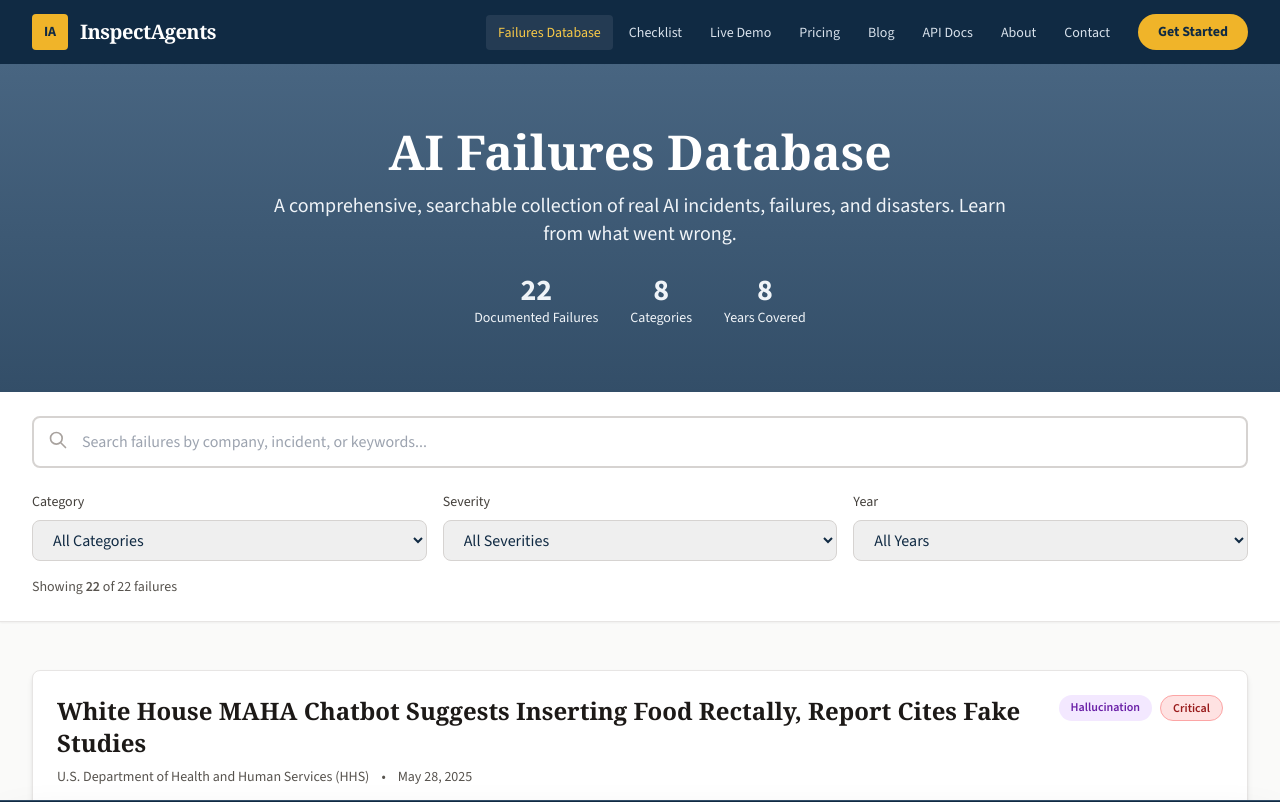
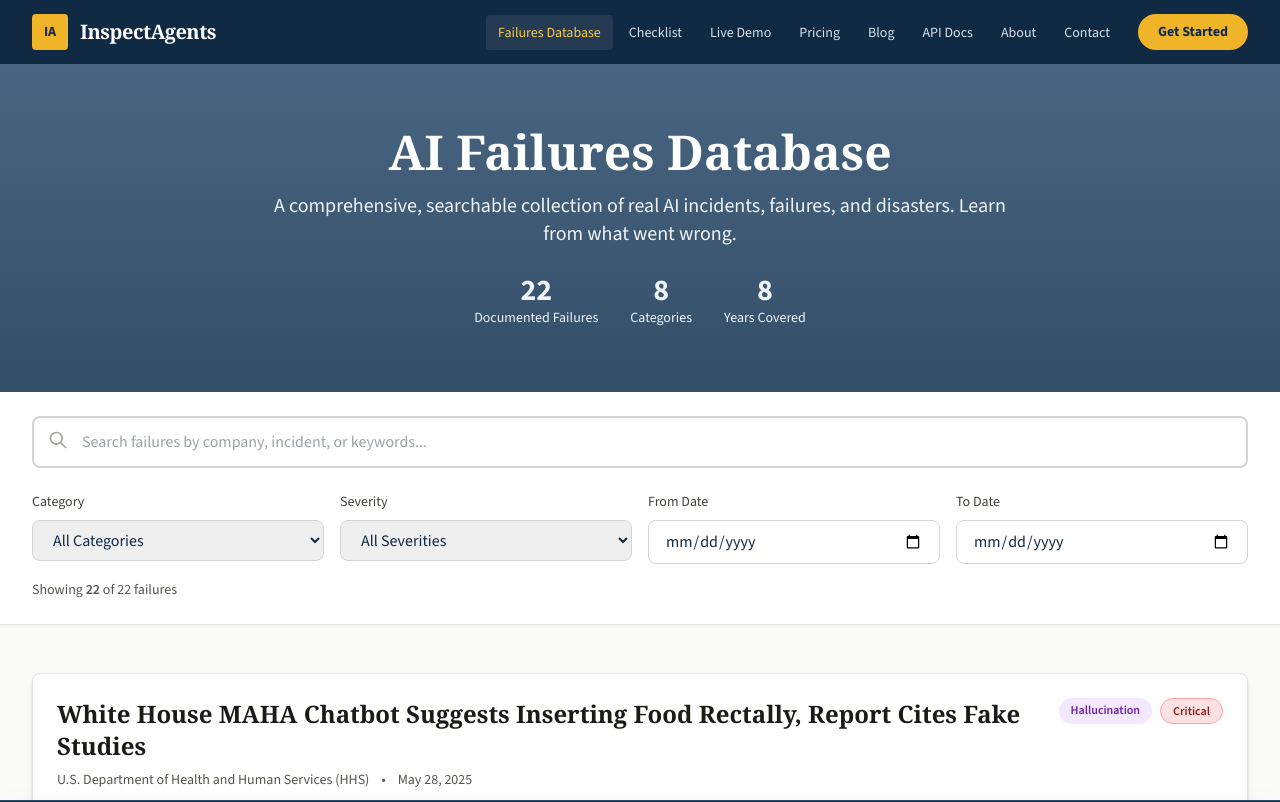
Before and after one commit to LeonMelamud/inspector-agents, a Next.js app: page /failures in a window 1280 px wide. Shown: the top 802 px of the page. Built offline with nearby package versions, Linux system fonts and the light colour scheme.

Commit message:
feat: add date range filter to failures database page
- Replace Year dropdown with From/To date pickers for granular filtering
- Expand filter grid from 3 to 4 columns
- Date pickers constrained by data range and each other
- Clear all filters resets date fields

```diff
--- a/src/app/failures/page.tsx
+++ b/src/app/failures/page.tsx
@@ -9,7 +9,8 @@
   const [searchQuery, setSearchQuery] = useState('');
   const [selectedCategory, setSelectedCategory] = useState<string>('all');
   const [selectedSeverity, setSelectedSeverity] = useState<string>('all');
-  const [selectedYear, setSelectedYear] = useState<string>('all');
+  const [dateFrom, setDateFrom] = useState<string>('');
+  const [dateTo, setDateTo] = useState<string>('');
 
   // Get unique values for filters
   const categories = useMemo(() => {
@@ -17,6 +18,11 @@
   }, []);
 
   const severities: Array<'Low' | 'Medium' | 'High' | 'Critical'> = ['Low', 'Medium', 'High', 'Critical'];
+
+  const dateRange = useMemo(() => {
+    const dates = failures.map(f => f.date).sort();
+    return { min: dates[0], max: dates[dates.length - 1] };
+  }, []);
 
   const years = useMemo(() => {
     return Array.from(new Set(failures.map(f => new Date(f.date).getFullYear()))).sort((a, b) => b - a);
@@ -38,13 +44,13 @@
       // Severity filter
       const matchesSeverity = selectedSeverity === 'all' || failure.severity === selectedSeverity;
 
-      // Year filter
-      const matchesYear = selectedYear === 'all' ||
-        new Date(failure.date).getFullYear().toString() === selectedYear;
+      // Date range filter
+      const matchesDateFrom = !dateFrom || failure.date >= dateFrom;
+      const matchesDateTo = !dateTo || failure.date <= dateTo;
 
-      return matchesSearch && matchesCategory && matchesSeverity && matchesYear;
+      return matchesSearch && matchesCategory && matchesSeverity && matchesDateFrom && matchesDateTo;
     });
-  }, [searchQuery, selectedCategory, selectedSeverity, selectedYear]);
+  }, [searchQuery, selectedCategory, selectedSeverity, dateFrom, dateTo]);
 
   // Severity color mapping
   const getSeverityColor = (severity: string) => {
@@ -123,7 +129,7 @@
           </div>
 
           {/* Filters */}
-          <div className="grid grid-cols-1 md:grid-cols-3 gap-4">
+          <div className="grid grid-cols-1 md:grid-cols-4 gap-4">
             {/* Category Filter */}
             <div>
               <label className="block text-sm font-medium text-stone-700 mb-2">
@@ -160,35 +166,48 @@
               </select>
             </div>
 
-            {/* Year Filter */}
+            {/* Date From Filter */}
             <div>
               <label className="block text-sm font-medium text-stone-700 mb-2">
-                Year
+                From Date
               </label>
-              <select
-                value={selectedYear}
-                onChange={(e) => setSelectedYear(e.target.value)}
-                data-agent-field="year"
+              <input
+                type="date"
+                value={dateFrom}
+                onChange={(e) => setDateFrom(e.target.value)}
+                min={dateRange.min}
+                max={dateTo || dateRange.max}
                 className="w-full px-4 py-2 border border-stone-300 rounded-lg focus:ring-2 focus:ring-primary-600 focus:border-transparent"
-              >
-                <option value="all">All Years</option>
-                {years.map(year => (
-                  <option key={year} value={year}>{year}</option>
-                ))}
-              </select>
+              />
+            </div>
+
+            {/* Date To Filter */}
+            <div>
+              <label className="block text-sm font-medium text-stone-700 mb-2">
+                To Date
+              </label>
+              <input
+                type="date"
+                value={dateTo}
+                onChange={(e) => setDateTo(e.target.value)}
+                min={dateFrom || dateRange.min}
+                max={dateRange.max}
+                className="w-full px-4 py-2 border border-stone-300 rounded-lg focus:ring-2 focus:ring-primary-600 focus:border-transparent"
+              />
             </div>
           </div>
 
           {/* Results Count */}
           <div className="mt-4 text-sm text-stone-600">
             Showing <span className="font-semibold">{filteredFailures.length}</span> of {failures.length} failures
-            {(searchQuery || selectedCategory !== 'all' || selectedSeverity !== 'all' || selectedYear !== 'all') && (
+            {(searchQuery || selectedCategory !== 'all' || selectedSeverity !== 'all' || dateFrom || dateTo) && (
               <button
                 onClick={() => {
                   setSearchQuery('');
                   setSelectedCategory('all');
                   setSelectedSeverity('all');
-                  setSelectedYear('all');
+                  setDateFrom('');
+                  setDateTo('');
                 }}
                 className="ml-4 text-primary-600 hover:text-primary-700 font-medium"
               >
@@ -209,7 +228,8 @@
                 setSearchQuery('');
                 setSelectedCategory('all');
                 setSelectedSeverity('all');
-                setSelectedYear('all');
+                setDateFrom('');
+                setDateTo('');
               }}
               className="mt-4 text-primary-600 hover:text-primary-700 font-medium"
             >
```
